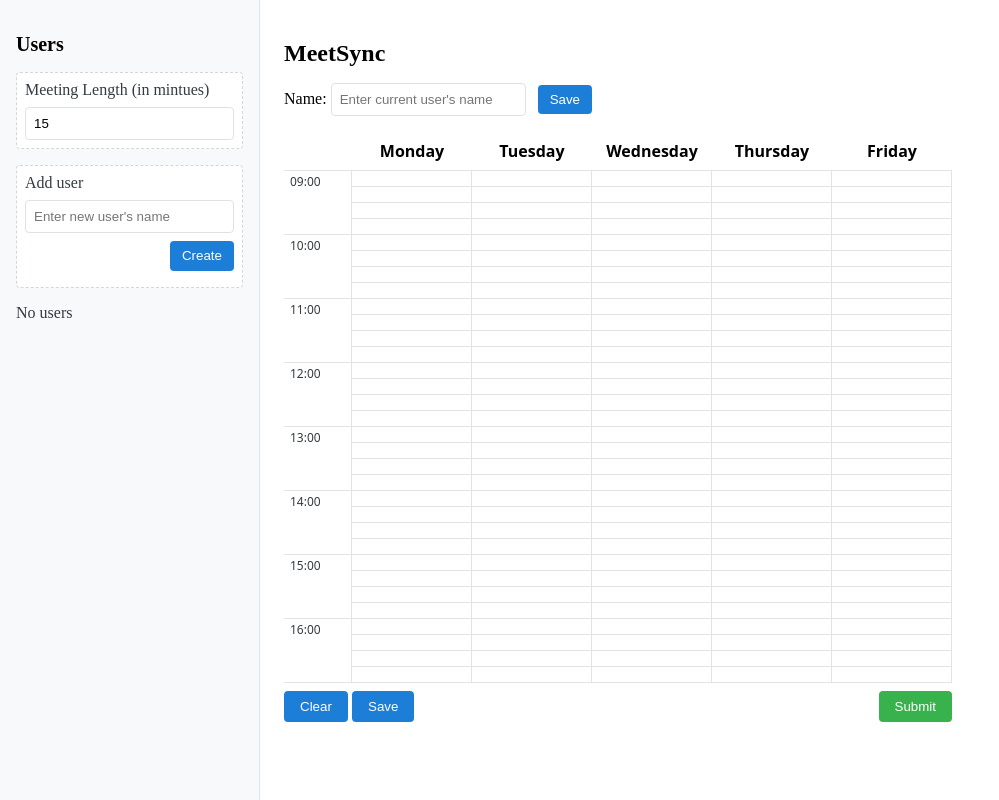
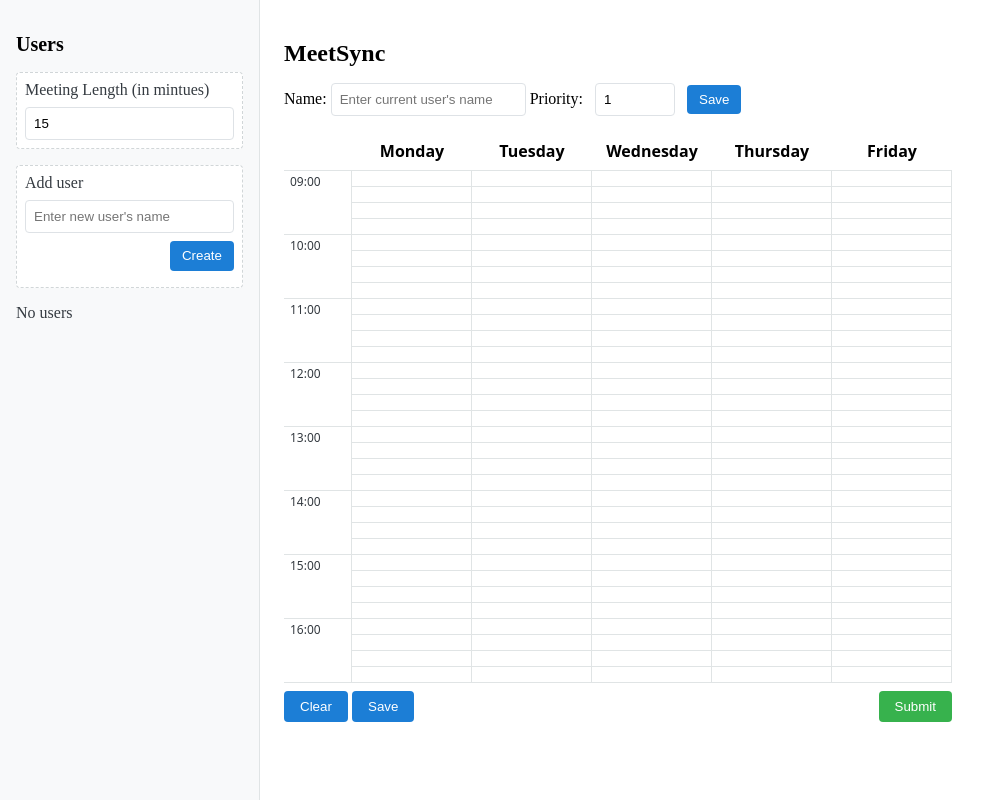
Before and after one commit to Sakarmit/MeetSync, a FastAPI app: page / in a window 1280 px wide. Shown: the whole page, without its empty margins (0-999 px from the left). Run offline with FastAPI, Linux system fonts and the light colour scheme; some libraries are stand-ins or nearby versions.

Commit message:
Priority Input

```diff
--- a/static/scripts/api.js
+++ b/static/scripts/api.js
@@ -9,7 +9,7 @@
  * @returns {Promise<Object>} - The response from the server.
  */
 async function submitAvailability(users, meeting_length_minutes) {
-  const availability = users.map((user) => ({ name: user.name, timeSlots: user.timeSlots }));
+  const availability = users.map((user) => ({ name: user.name, timeSlots: user.timeSlots, priority: user.priority }));
   const response = await fetch("/call-model", {
     method: "POST",
     headers: { "Content-Type": "application/json" },
--- a/static/scripts/context.js
+++ b/static/scripts/context.js
@@ -8,7 +8,7 @@
  * @property {number} endMinute - Integer representing minutes since 00:00; should be greater than `startMinute`.
  */
 
-/** @typedef {{ id: Symbol, name: string, timeSlots: TimeSlot[] }} User */
+/** @typedef {{ id: Symbol, name: string, timeSlots: TimeSlot[], priority: number }} User */
 
 const context = {
   /** @type {User[]} */
--- a/static/scripts/main.js
+++ b/static/scripts/main.js
@@ -20,18 +20,22 @@ document.querySelector(SUBMIT_BUTTON_SELECTOR).addEventListener("click", async (
 });
 
 eventBus.addEventListener("selectedUser:selected", () => {
-  const input = document.getElementById("user-name");
+  const input_name = document.getElementById("user-name");
+  const input_priority = document.getElementById("user-priority");
   const selectedUser = context.users.find((u) => u.id === context.selectedUserId);
 
-  input.value = selectedUser.name;
+  input_name.value = selectedUser.name;
+  input_priority.value = selectedUser.priority;
 });
 
-const userNameControlSelector = ".main-content > header > .user-name-control";
-document.querySelector(userNameControlSelector + " > button.save").addEventListener("click", () => {
+const userControlSelector = ".main-content > header > .user-control";
+document.querySelector(userControlSelector + " > button.save").addEventListener("click", () => {
   const userNameInput = document.getElementById("user-name");
+  const userPriorityInput = document.getElementById("user-priority");
   const newName = userNameInput.value.trim();
+  const newPriority = parseInt(userPriorityInput.value.trim(), 10);
 
   if (newName) {
-    eventBus.updateSelectedUser({ name: newName });
+    eventBus.updateSelectedUser({ name: newName, priority: newPriority });
   }
 });
--- a/static/scripts/user_side_bar.js
+++ b/static/scripts/user_side_bar.js
@@ -47,7 +47,7 @@ function createUser() {
   input.value = "";
   feedback.textContent = "User created successfully.";
 
-  eventBus.addUser({ id, name, timeSlots: [] });
+  eventBus.addUser({ id, name, timeSlots: [], priority: 1});
 }
 
 function initUserSideBar() {
--- a/static/styles/main.css
+++ b/static/styles/main.css
@@ -24,17 +24,22 @@ main.main-content {
   font-size: 1.5rem;
 }
 
-.user-name-control {
+.user-control {
   margin-bottom: 1rem;
 }
 
-#user-name {
+.user-control > input {
   padding: 0.5rem;
   border: 1px solid var(--gray-3);
   border-radius: 0.25rem;
 }
 
-.user-name-control > button.save {
+#user-priority {
+  width: 5rem;
+  margin-left: 0.5rem;
+}
+
+.user-control > button.save {
   background: var(--blue-7);
   color: white;
   border: none;
--- a/templates/main.html.jinja
+++ b/templates/main.html.jinja
@@ -13,12 +13,21 @@
   <main class="main-content">
     <header>
       <h1>MeetSync</h1>
-      <div class="user-name-control">
+      <div class="user-control">
         <label for="user-name">Name:</label>
         <input
           id="user-name"
           type="text"
           placeholder="Enter current user's name"
+          required
+        />
+        <label for="user-priority">Priority:</label>
+        <input
+          id="user-priority"
+          type="number"
+          placeholder="Enter current user's priority"
+          value="1"
+          min="0"
           required
         />
         <button class="save" type="button">Save</button>
```
